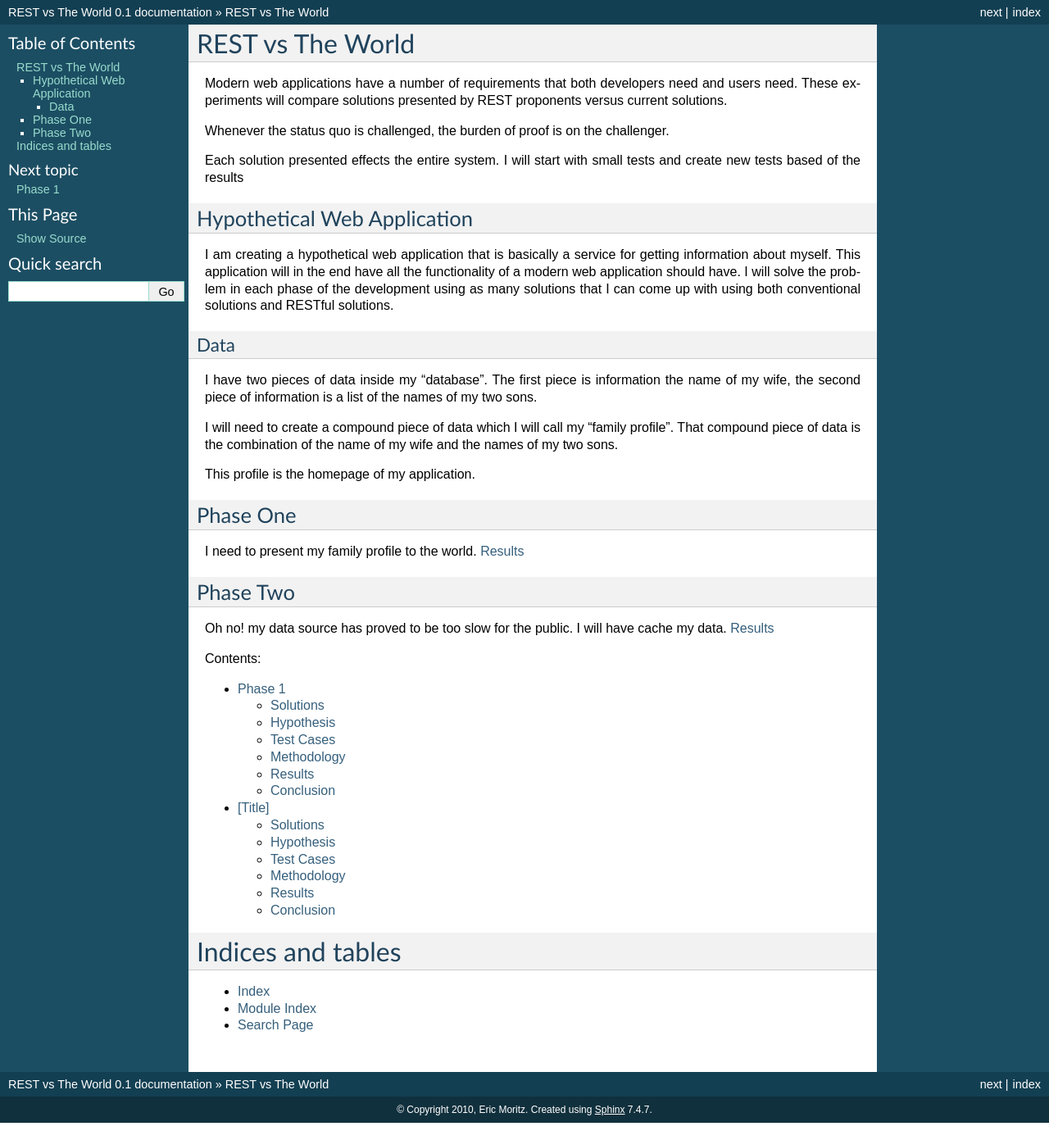
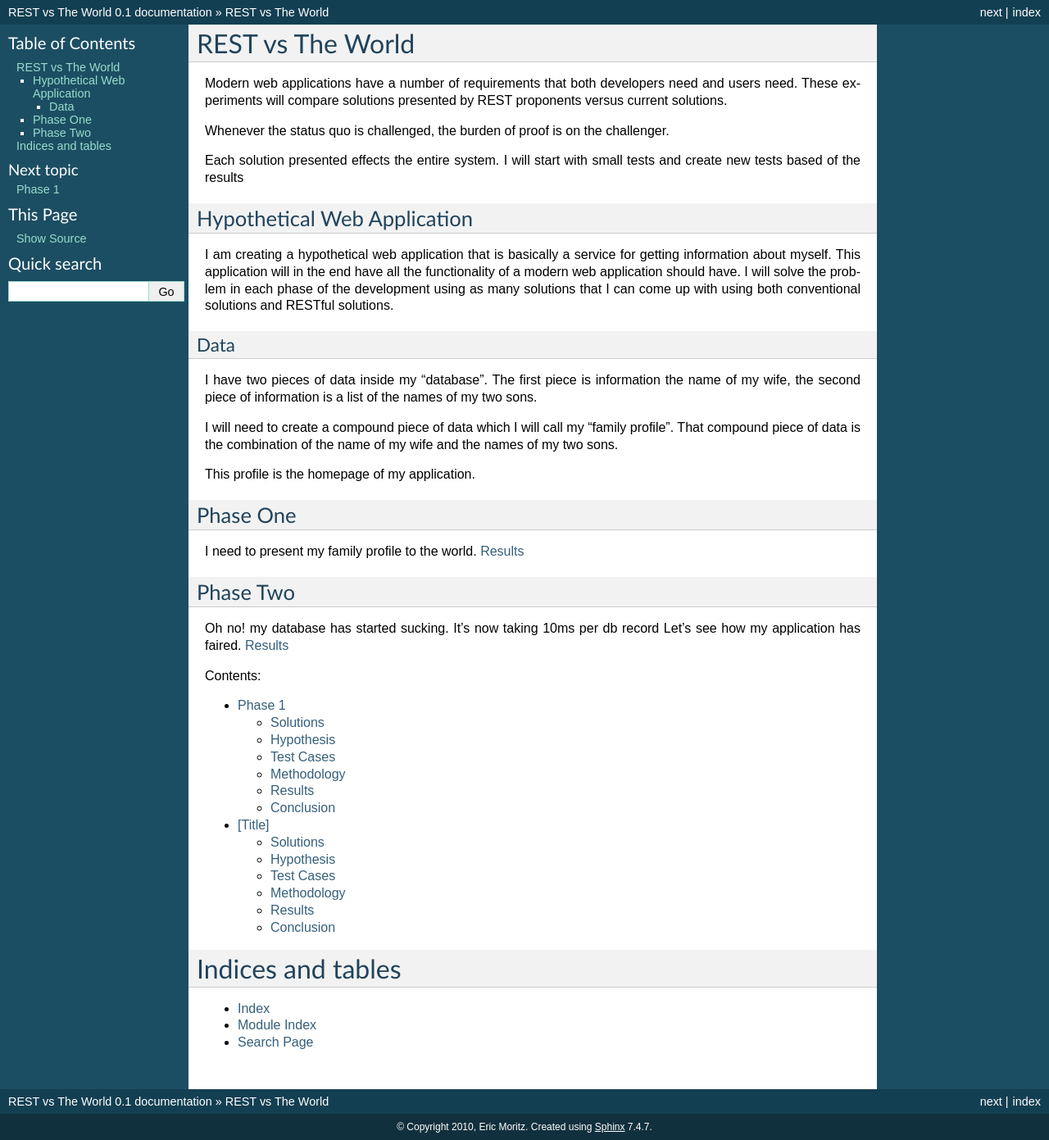
Before and after one commit to ericmoritz/restexperiments, a Sphinx documentation site: the page built from docs/source/index.rst, in a window 1280 px wide. Shown: the whole page at 82% size. Built offline with Sphinx 7.4.7, drawn with Linux system fonts in a browser that asks for light colours; before the commit the page ends 1370 px from its top, so only the background shows below that.

Commit message:
Changed the conditions of phase2 to be my database is performing slowing. I want to document how the current implementations are affected by a poorly performing database

```diff
--- a/docs/source/index.rst
+++ b/docs/source/index.rst
@@ -47,8 +47,8 @@ I need to present my family profile to the world. `Results <phase1>`_
 Phase Two
 ---------
 
-Oh no! my data source has proved to be too slow for the public.
-I will have cache my data. `Results <phase2>`_
+Oh no! my database has started sucking.  It's now taking 10ms per db record
+Let's see how my application has faired. `Results <phase2>`_
 
 Contents:
 
```
